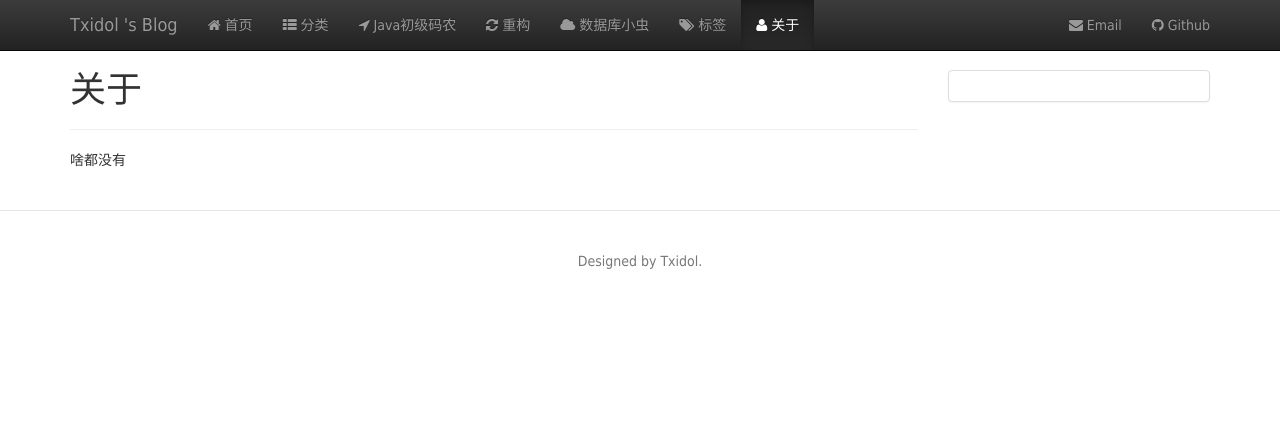
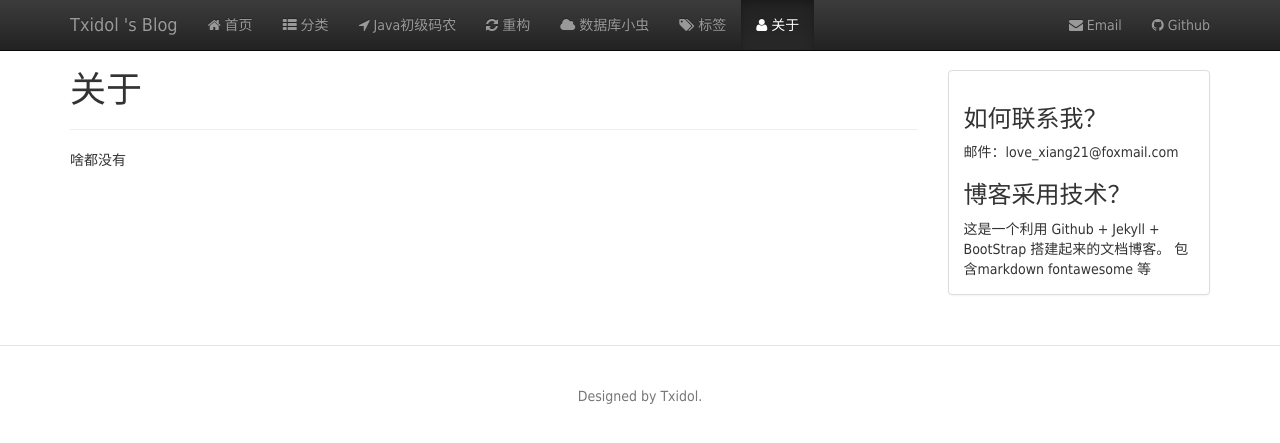
Before and after one commit to txidol/txidol.github.io, a Jekyll site: the page built from about.html, in a window 1280 px wide. Shown: the top 443 px of the page. Built offline with Jekyll 4.4.1, drawn with Linux system fonts in a browser that asks for light colours; nearby versions of some CDN libraries; Markdown is read by kramdown in place of the engine named in the settings.

Commit message:
Update about.html

```diff
--- a/about.html
+++ b/about.html
@@ -13,6 +13,15 @@ title: 关于
     <div class="col-md-3">
         <div class="panel panel-default">
             <div class="panel-body">
+            <h3>如何联系我？</h3>
+
+            邮件：love_xiang21@foxmail.com
+
+            <h3>博客采用技术？</h3>
+
+            这是一个利用 Github + Jekyll + BootStrap 搭建起来的文档博客。
+
+            包含markdown fontawesome 等
             </div>
         </div>
     </div>
```
